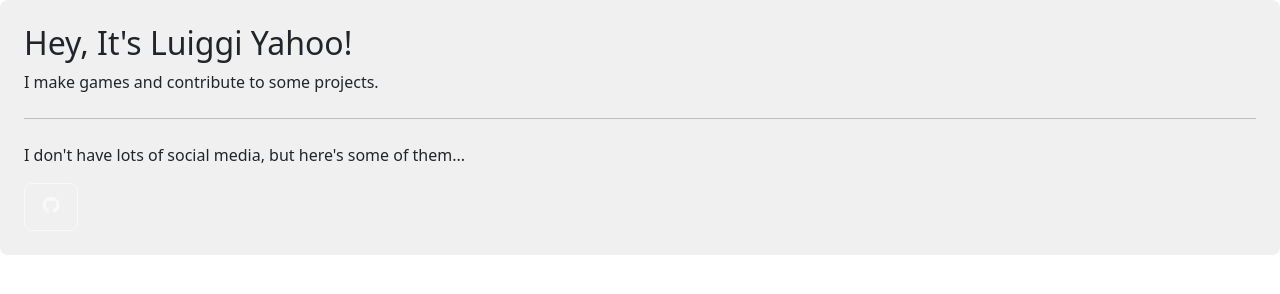
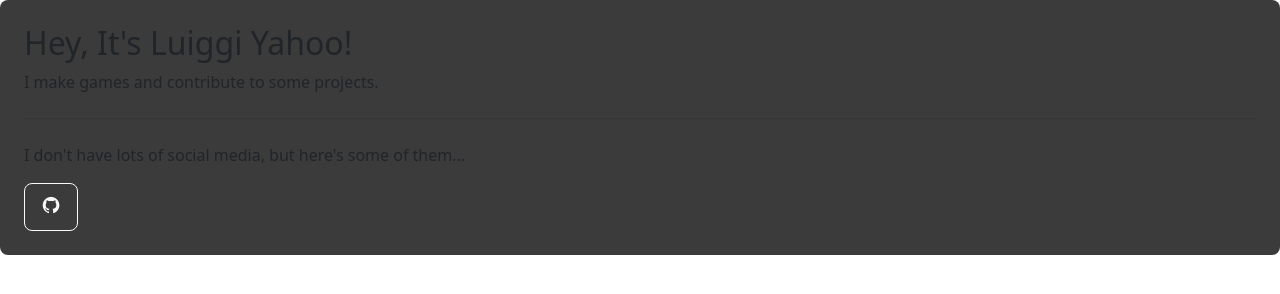
Before and after one commit to ItsLuiggiYahoo/itsluiggiyahoo.github.io, a website: page index.html in a window 1280 px wide. Drawn offline with nearby package versions, Linux system fonts and the light colour scheme.

Commit message:
Update index.html

```diff
--- a/index.html
+++ b/index.html
@@ -22,7 +22,7 @@
     <script src="./script.js"></script>
     <!-- Hero -->
     <!-- Hero -->
-<div class="p-4 shadow-4 rounded-3" style="background-color: hsl(0, 0%, 94%);">
+<div class="p-4 shadow-4 rounded-3" style="background-color: hsl(0, 0%, 23%);">
     <h2>Hey, It's Luiggi Yahoo!</h2>
     <p>
       I make games and contribute to some projects.
```
